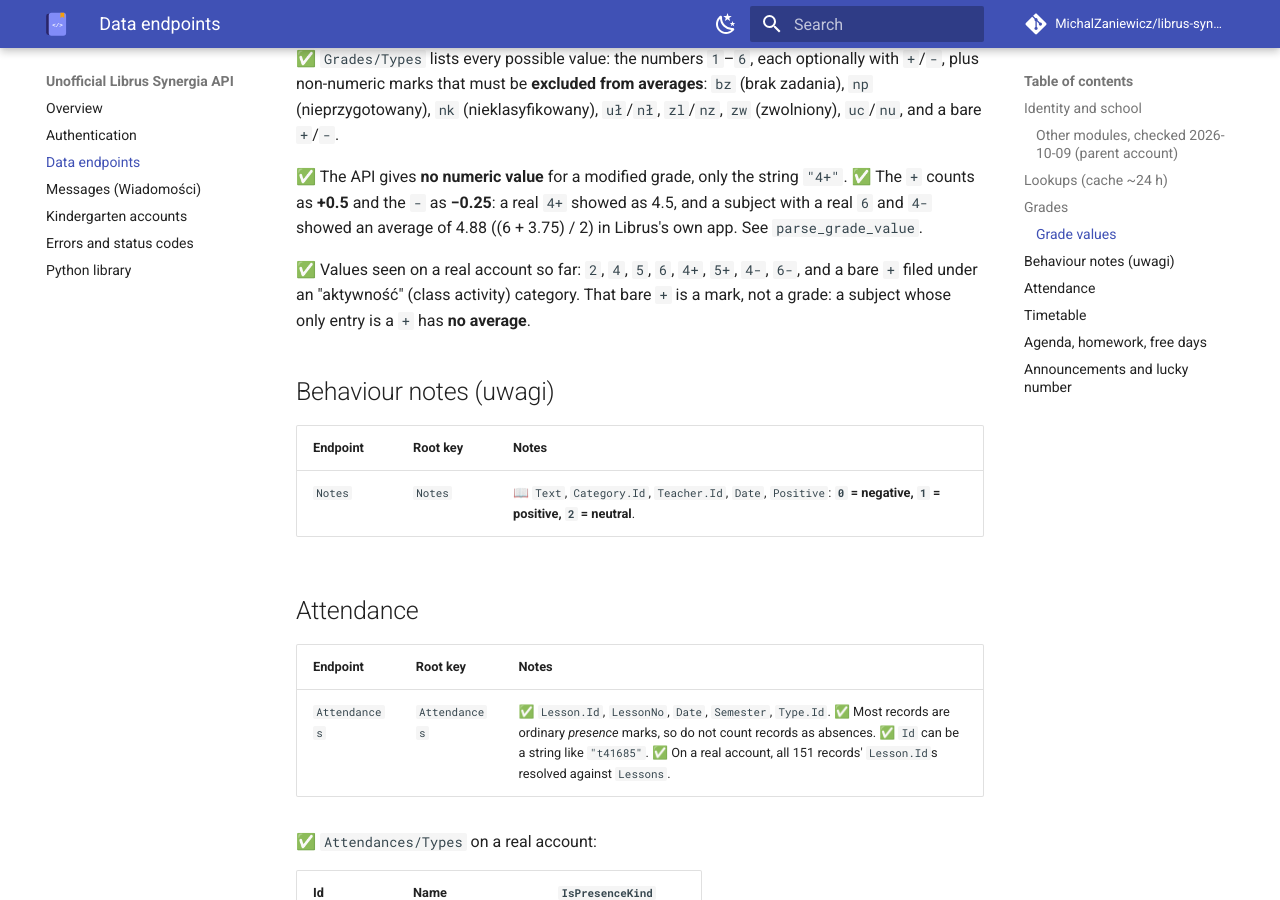
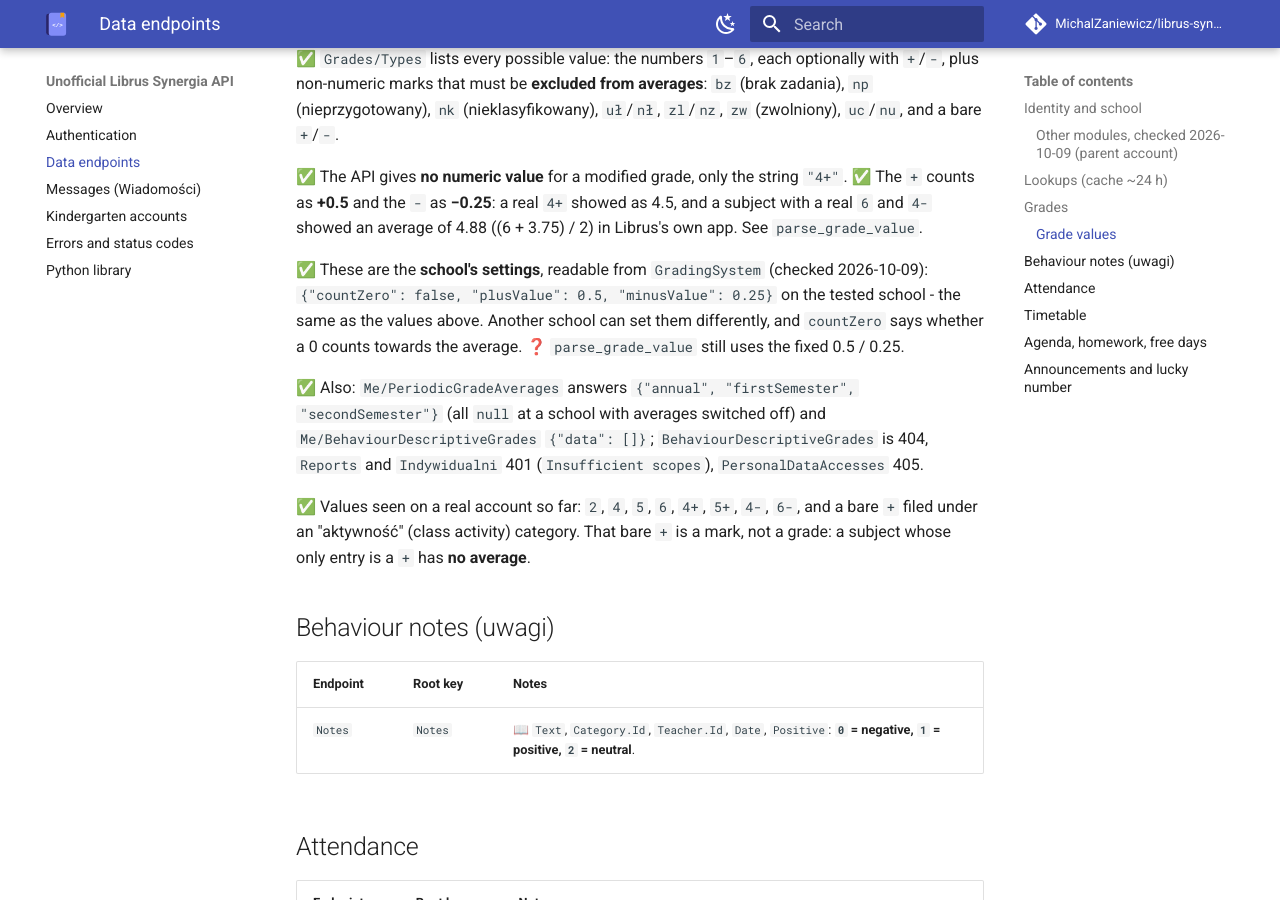
Before and after one commit to MichalZaniewicz/librus-synergia, an MkDocs documentation site: the page built from docs/endpoints.md, in a window 1280 px wide and 900 px high, scrolled down 6550 px. Built offline with MkDocs 1.6.1 and Material for MkDocs 9.7.7, drawn with Linux system fonts in a browser that asks for light colours; comment, search, counter and statistics services are not loaded.

Commit message:
API notes: GradingSystem (the school's plus/minus values), periodic averages and other modules - checked live
Co-Authored-By: Claude Opus 5.5 <noreply@anthropic.com>

```diff
--- a/docs/endpoints.md
+++ b/docs/endpoints.md
@@ -108,6 +108,18 @@ string `"4+"`. ✅ The `+` counts as **+0.5** and the `-` as **−0.25**:
 a real `4+` showed as 4.5, and a subject with a real `6` and `4-` showed
 an average of 4.88 ((6 + 3.75) / 2) in Librus's own app. See
 `parse_grade_value`.
+
+✅ These are the **school's settings**, readable from `GradingSystem`
+(checked 2026-10-09): `{"countZero": false, "plusValue": 0.5, "minusValue":
+0.25}` on the tested school - the same as the values above. Another school
+can set them differently, and `countZero` says whether a 0 counts towards
+the average. ❓ `parse_grade_value` still uses the fixed 0.5 / 0.25.
+
+✅ Also: `Me/PeriodicGradeAverages` answers `{"annual", "firstSemester",
+"secondSemester"}` (all `null` at a school with averages switched off) and
+`Me/BehaviourDescriptiveGrades` `{"data": []}`; `BehaviourDescriptiveGrades`
+is 404, `Reports` and `Indywidualni` 401 (`Insufficient scopes`),
+`PersonalDataAccesses` 405.
 
 ✅ Values seen on a real account so far: `2`, `4`, `5`, `6`, `4+`, `5+`,
 `4-`, `6-`, and a bare `+` filed under an "aktywność" (class activity)
```
